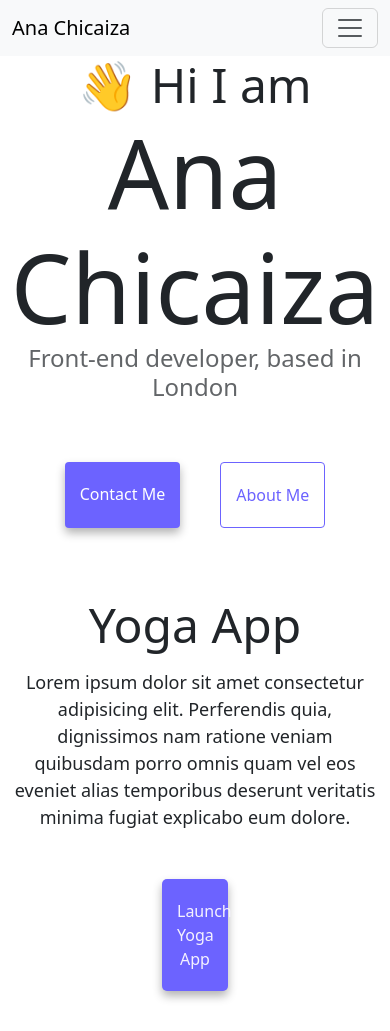
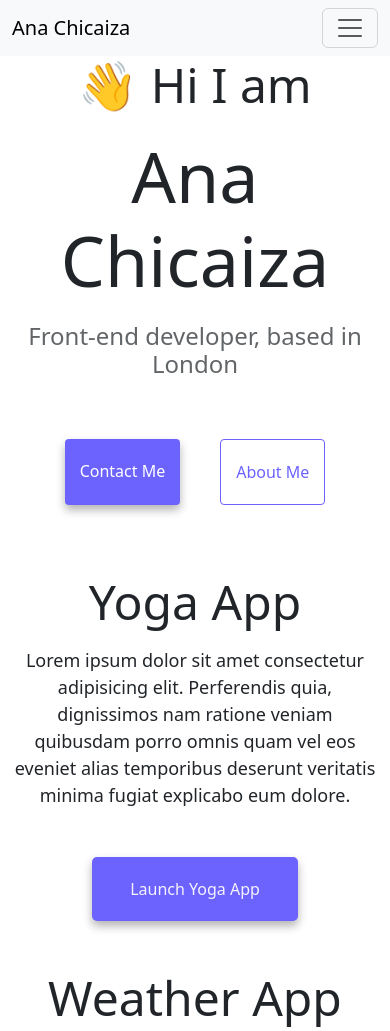
Before and after one commit to anachicaiza/advanced-tool-homework, a plain HTML site: page index.html in a window 390 px wide. Shown: the top 1031 px of the page. Drawn offline with nearby package versions, Linux system fonts and the light colour scheme.

Commit message:
css for buttons added

```diff
--- a/src/style.css
+++ b/src/style.css
@@ -116,8 +116,13 @@ html {
 
   .app-btn {
     display: block;
-    max-width: 200px;
-    margin: 0 150px;
+    margin: 0 80px;
     text-align: center;
   }
+
+  .name {
+    font-size: 70px;
+    margin-bottom: 20px;
+    margin-top: 20px;
+  }
 }
```
